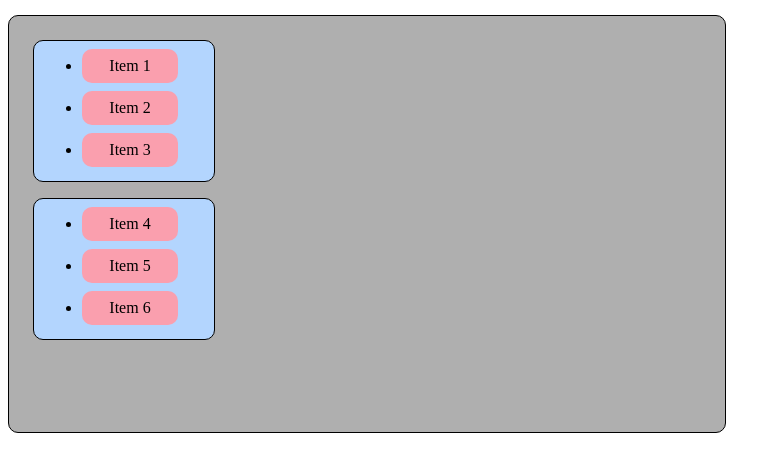
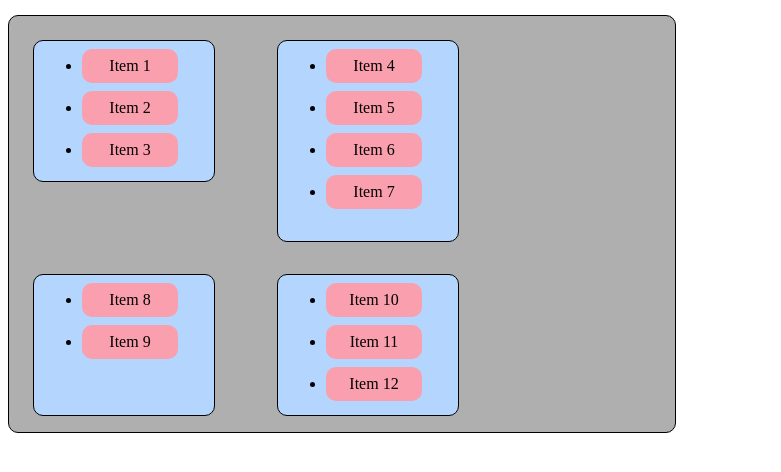
Before and after one commit to bruhoffman/flex-container-exemplo, a plain HTML site: page index.html in a window 1280 px wide. Shown: the part 44-516 px from the top of the page, without its empty margins (0-781 px from the left). Drawn offline with Linux system fonts and the light colour scheme.

Commit message:
Exercícios feitos

```diff
--- a/index.html
+++ b/index.html
@@ -23,7 +23,7 @@
                 Item 3
             </li>
         </ul>
-        <ul>
+        <ul id="maior-qtde">
             <li>
                 Item 4
             </li>
@@ -33,6 +33,28 @@
             <li>
                 Item 6
             </li>
+            <li>
+                Item 7
+            </li>
+        </ul>
+        <ul>
+            <li>
+                Item 8
+            </li>
+            <li>
+                Item 9
+            </li>
+        </ul>
+        <ul>
+            <li>
+                Item 10
+            </li>
+            <li>
+                Item 11
+            </li>
+            <li>
+                Item 12
+            </li>
         </ul>
     </div>
 </body>
--- a/style.css
+++ b/style.css
@@ -2,15 +2,30 @@ div {
     background-color: #afafaf;
     border-radius: 10px;
     border: 1px solid black;
-    width: 700px;
+    width: 650px;
     height: 400px;
     padding: 8px;
+    display: flex;
+    flex-direction: row;
+    justify-content: flex-start;
+    align-items: flex-start;
+    flex-wrap: wrap;
+    column-gap: 30px;
 }
 
 ul {
     background-color: #b3d5fe;
     width: 140px;
     height: 140px;
+    border-radius: 10px;
+    margin: 16px;
+    border: 1px solid black;
+}
+
+ul#maior-qtde {
+    background-color: #b3d5fe;
+    width: 140px;
+    height: 200px;
     border-radius: 10px;
     margin: 16px;
     border: 1px solid black;
```
